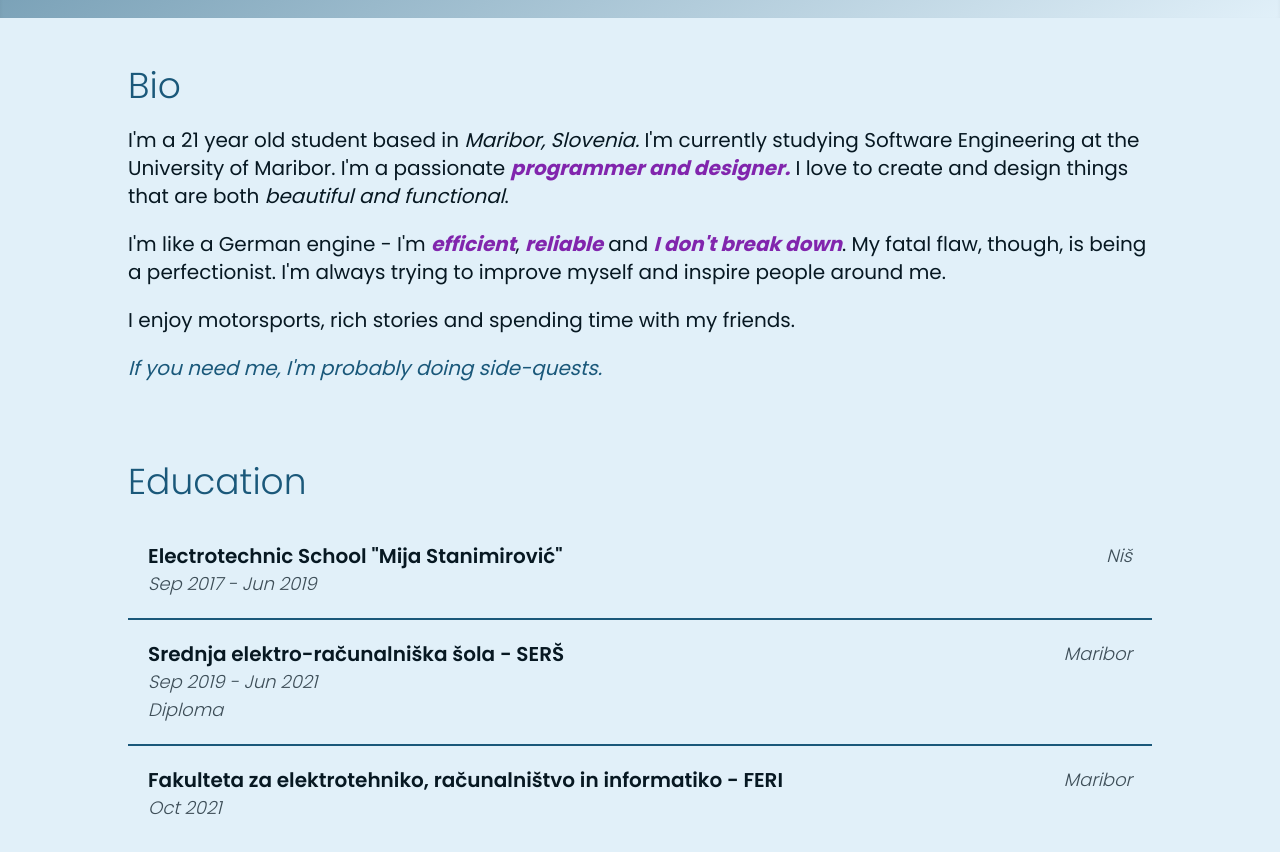
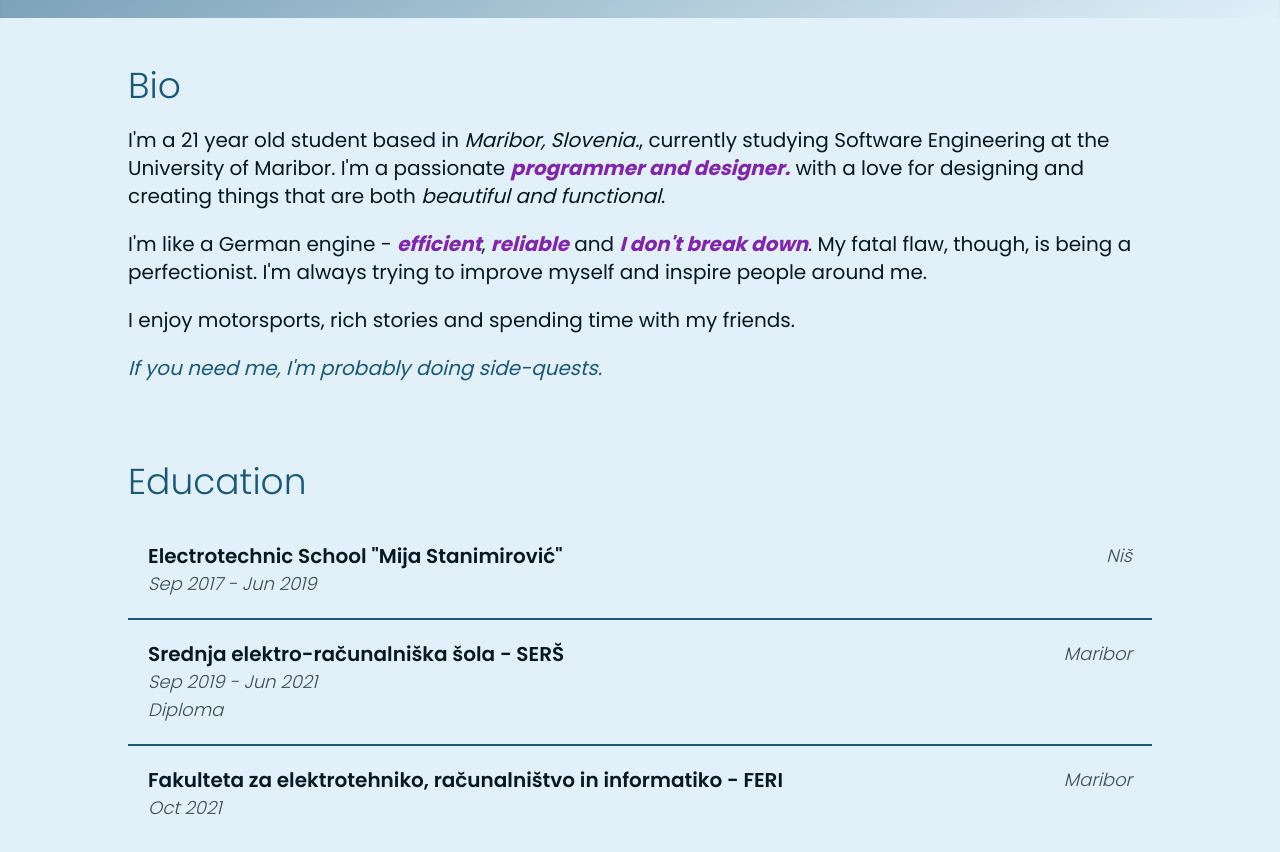
Before and after one commit to Zamfiro/personal-portfolio, a Next.js app: page / in a window 1280 px wide. Shown: the part 782-1634 px from the top of the page. Built offline with nearby package versions, Linux system fonts and the light colour scheme.

Commit message:
Quick fix

```diff
--- a/app/page.js
+++ b/app/page.js
@@ -105,18 +105,18 @@ export default function Home() {
 
             <p className="text-xl mt-5">
               I&apos;m a 21 year old student based in{" "}
-              <span className="italic">Maribor, Slovenia.</span> I&apos;m
+              <span className="italic">Maribor, Slovenia.</span>,{" "}
               currently studying Software Engineering at the University of
               Maribor. I&apos;m a passionate{" "}
               <span className="font-bold italic text-accent">
                 programmer and designer.
               </span>{" "}
-              I love to create and design things that are both{" "}
+              with a love for designing and creating things that are both{" "}
               <i>beautiful and functional</i>.
             </p>
 
             <p className="text-xl  mt-5">
-              I&apos;m like a German engine - I&apos;m{" "}
+              I&apos;m like a German engine - {" "}
               <span className="font-bold text-accent italic">efficient</span>,{" "}
               <span className="font-bold text-accent italic">reliable</span> and{" "}
               <span className="font-bold text-accent italic">
```
